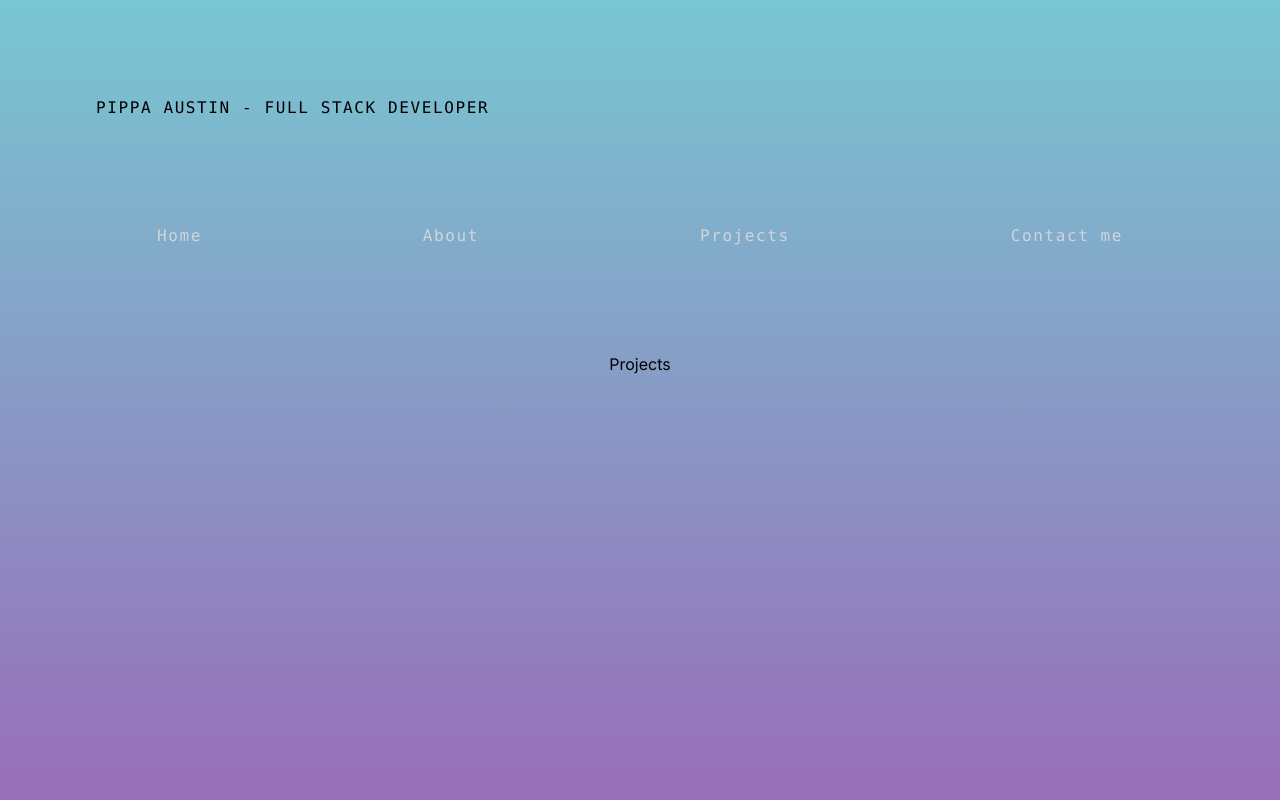
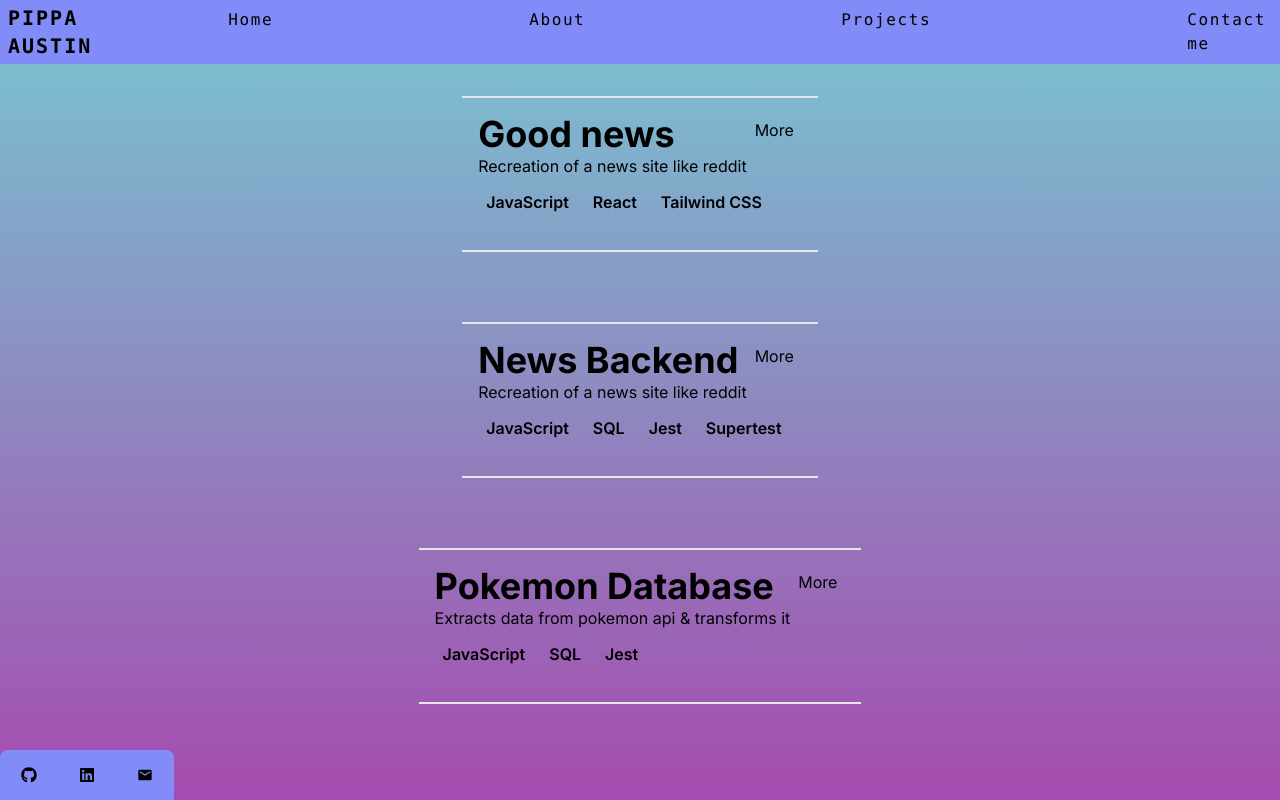
Before and after one commit to pippaamy/portfolio, a Next.js app: page /projects in a window 1280 px wide. Shown: the top 800 px of the page. Built offline with nearby package versions, Linux system fonts and the light colour scheme.

Commit message:
added contact page, added home page for projects, added navbar

```diff
--- /dev/null
+++ b/src/app/components/ContactForm.tsx
@@ -0,0 +1,49 @@
+import { FaGithub } from "react-icons/fa";
+import { FaLinkedin } from "react-icons/fa";
+import { MdEmail } from "react-icons/md";
+
+export default function ContactForm() {
+  return (
+    <>
+      <div className="p-5 hover:bg-violet-500/50  rounded-lg hover hover:dark:border-neutral-700 hover:dark:bg-neutral-800/30 ">
+        <a
+          href="mailto:pippa_austin@live.com"
+          className="group rounded-lg border border-transparent px-5 py-4 transition-colors "
+          target="_blank"
+          rel="noopener noreferrer"
+        >
+          <MdEmail />
+          <h2 className="font-bold text-lg p-3 border-b-2">
+            Email : pippa_austin@live.com
+          </h2>
+        </a>
+      </div>
+      <div className="p-5 hover:bg-violet-500/50  rounded-lg hover hover:dark:border-neutral-700 hover:dark:bg-neutral-800/30 ">
+        <a
+          href="https://github.com/pippaamy"
+          className="group rounded-lg border border-transparent px-5 py-4 transition-colors "
+          target="_blank"
+          rel="noopener noreferrer"
+        >
+          <FaGithub />
+          <h2 className="font-bold text-lg p-3 border-b-2">
+            Github : https://github.com/pippaamy
+          </h2>
+        </a>
+      </div>
+      <div className="p-5 hover:bg-violet-500/50 rounded-lg hover:dark:border-neutral-700 hover:dark:bg-neutral-800/30 ">
+        <a
+          href="https://uk.linkedin.com/in/pippa-austin-52a627b2"
+          className="group rounded-lg border border-transparent px-5 py-4 transition-colors "
+          target="_blank"
+          rel="noopener noreferrer"
+        >
+          <FaLinkedin />
+          <h2 className="font-bold text-lg p-3 border-b-2">
+            LinkedIn : https://uk.linkedin.com/in/pippa-austin-52a627b2
+          </h2>
+        </a>
+      </div>
+    </>
+  );
+}
--- a/src/app/components/Footer.tsx
+++ b/src/app/components/Footer.tsx
@@ -4,10 +4,10 @@ import { MdEmail } from "react-icons/md";
 
 export default function Footer() {
   return (
-    <div className=" flex ">
+    <div className="flex   bottom-0 fixed bg-indigo-400 rounded-t-lg">
       <a
         href="https://github.com/pippaamy"
-        className="group rounded-lg border border-transparent px-5 py-4 transition-colors  hover:bg-purple-500 hover:dark:border-neutral-700 hover:dark:bg-neutral-800/30"
+        className="group rounded-lg border border-transparent px-5 py-4 transition-colors  hover:bg-violet-500 hover:dark:border-neutral-700 hover:dark:bg-neutral-800/30"
         target="_blank"
         rel="noopener noreferrer"
       >
@@ -16,7 +16,7 @@ export default function Footer() {
 
       <a
         href="https://uk.linkedin.com/in/pippa-austin-52a627b2"
-        className="group rounded-lg border border-transparent px-5 py-4 transition-colors hover:bg-purple-500 hover:dark:border-neutral-700 hover:dark:bg-neutral-800/30"
+        className="group rounded-lg border border-transparent px-5 py-4 transition-colors hover:bg-violet-500 hover:dark:border-neutral-700 hover:dark:bg-neutral-800/30"
         target="_blank"
         rel="noopener noreferrer"
       >
@@ -25,7 +25,7 @@ export default function Footer() {
 
       <a
         href="mailto:pippa_austin@live.com"
-        className="group rounded-lg border border-transparent px-5 py-4 transition-colors hover:bg-purple-500  hover:dark:border-neutral-700 hover:dark:bg-neutral-800/30"
+        className="group rounded-lg border border-transparent px-5 py-4 transition-colors hover:bg-violet-500  hover:dark:border-neutral-700 hover:dark:bg-neutral-800/30"
         target="_blank"
         rel="noopener noreferrer"
       >
--- a/src/app/components/Header.tsx
+++ b/src/app/components/Header.tsx
@@ -1,12 +1,12 @@
-import Link from "next/link";
-
 export default function Header() {
   return (
-    <div className="flex   items-center justify-between p-24">
+    <div className="flex   items-center justify-between  text-xl">
       <header>
-        <h1 className="font-mono tracking-widest">
-          <Link href="/">PIPPA AUSTIN - FULL STACK DEVELOPER</Link>
-        </h1>
+        <a href="/">
+          <h1 className=" px-2 font-mono tracking-widest font-bold">
+            PIPPA AUSTIN
+          </h1>
+        </a>
       </header>
     </div>
   );
--- a/src/app/components/NavBar.tsx
+++ b/src/app/components/NavBar.tsx
@@ -1,28 +1,31 @@
+import Header from "./Header";
+
 export default function NavBar() {
   return (
-    <div className="flex justify-evenly  ">
+    <div className="flex  fixed  bg-indigo-400  ">
+      <Header />
       <a
         href="/"
-        className="block rounded-md px-16 py-2 text-base font-medium text-gray-300 hover:bg-violet-500 hover:text-white font-mono tracking-widest"
+        className="block rounded-md px-32 py-2 text-base font-medium  hover:bg-violet-500 hover:text-white font-mono tracking-widest"
       >
         Home
       </a>
       <a
         href="/skills"
-        className="block rounded-md px-16 py-2 text-base font-medium text-gray-300 hover:bg-violet-500 hover:text-white font-mono tracking-widest"
+        className="block rounded-md px-32 py-2 text-base font-medium  hover:bg-violet-500 hover:text-white font-mono tracking-widest"
         aria-current="page"
       >
         About
       </a>
       <a
         href="/projects"
-        className="block rounded-md px-16 py-2 text-base font-medium text-gray-300 hover:bg-violet-500 hover:text-white font-mono tracking-widest"
+        className="block rounded-md px-32 py-2 text-base font-medium  hover:bg-violet-500 hover:text-white font-mono tracking-widest"
       >
         Projects
       </a>
       <a
         href="/contact"
-        className="block rounded-md px-16 py-2 text-base font-medium text-gray-300 hover:bg-violet-500 hover:text-white font-mono tracking-widest"
+        className="block rounded-md px-32 py-2 text-base font-medium  hover:bg-violet-500 hover:text-white font-mono tracking-widest"
       >
         Contact me
       </a>
--- /dev/null
+++ b/src/app/components/ProjectCard.tsx
@@ -0,0 +1,61 @@
+import Link from "next/link";
+import { FunctionComponent } from "react";
+
+type ProjectProps = {
+  project: {
+    name: string;
+    slug: string;
+    type: string;
+    techStack: string[];
+    shortDescription: string;
+    description: string;
+    githubLink: string;
+    liveLink: string;
+    images: string[];
+  };
+};
+
+type Project = {
+  name: string;
+  slug: string;
+  type: string;
+  techStack: string[];
+  shortDescription: string;
+  description: string;
+  githubLink: string;
+  liveLink: string;
+  images: string[];
+};
+export const ProjectCard: FunctionComponent<ProjectProps> = ({ project }) => {
+  return (
+    <div className="flex flex-col text-primary-text border-y-2 border-accent p-2 md:p-4">
+      <Link key={project.name} href={`/work/${project.slug}`}>
+        <div className="flex justify-between">
+          <div>
+            <h3 className="text-4xl text-primary-text font-bold">
+              {project.name}
+            </h3>
+            <p>{project.shortDescription}</p>
+          </div>
+          <div className="flex justify-end">
+            <button className="bg-accent rounded-sm text-accent-text px-2 py-1 h-min">
+              More
+            </button>
+          </div>
+        </div>
+        <ul className="flex flex-wrap py-2">
+          {project.techStack.map((skill, index) => {
+            return (
+              <li
+                key={index}
+                className="px-2 py-1 mr-2 mb-2 bg-accent text-accent-text font-semibold"
+              >
+                {skill}
+              </li>
+            );
+          })}
+        </ul>
+      </Link>
+    </div>
+  );
+};
--- a/src/app/contact/page.tsx
+++ b/src/app/contact/page.tsx
@@ -1,7 +1,9 @@
+import ContactForm from "../components/ContactForm";
+
 export default function Contact() {
   return (
-    <div className="flex min-h-screen flex-col items-center justify-between p-24">
-      <h1>Contact</h1>
+    <div className=" min-h-screen  items-center  pt-20 px-32">
+      <ContactForm />
     </div>
   );
 }
--- a/src/app/layout.tsx
+++ b/src/app/layout.tsx
@@ -20,7 +20,6 @@ export default function RootLayout({
   return (
     <html lang="en">
       <body className={inter.className}>
-        <Header />
         <NavBar />
         {children}
         <Footer />
--- a/src/app/page.tsx
+++ b/src/app/page.tsx
@@ -19,7 +19,10 @@ import {
 export default function Home() {
   return (
     <main className="flex min-h-screen flex-col items-center justify-between p-24">
-      <div className=" w-full max-w-5xl items-center justify-between  lg:flex">
+      <h2 className="px-2 font-mono tracking-widest font-bold text-3xl">
+        PIPPA AUSTIN
+      </h2>
+
       <Image
         src="/IMG_0656.jpg"
         alt="pic of author"
@@ -27,6 +30,10 @@ export default function Home() {
         height={300}
         className="rounded-full aspect-square object-cover "
       />
+      <h2 className="px-2 font-mono tracking-widest font-bold text-2xl">
+        FULL STACK DEVELOPER
+      </h2>
+
       <ul className="flex flex-wrap pt-6 text-4xl">
         <li>
           <SiJavascript className="w-20 h-20 p-3" />
@@ -72,7 +79,6 @@ export default function Home() {
           <SiSupabase className="w-20 h-20 p-3" />
         </li>
       </ul>
-      </div>
     </main>
   );
 }
--- a/src/app/projects/page.tsx
+++ b/src/app/projects/page.tsx
@@ -1,7 +1,49 @@
+import { ProjectCard } from "../components/ProjectCard";
+
 export default function Projects() {
+  const projects = [
+    {
+      name: "Good news",
+      slug: "good-news",
+      type: "mobile",
+      techStack: ["JavaScript", "React", "Tailwind CSS"],
+      shortDescription: "Recreation of a news site like reddit",
+      description:
+        "This is a social news site, similar to reddit. Good News contains, articles are divided into topics, and each article allows users to upvote using the API. Users can also add or delete comments on an article.",
+      githubLink: "https://github.com/pippaamy/fe-news",
+      liveLink: "https://goodnews101.netlify.app/",
+      images: [],
+    },
+    {
+      name: "News Backend",
+      slug: "news-backend",
+      type: "desktop",
+      techStack: ["JavaScript", "SQL", "Jest", "Supertest"],
+      shortDescription: "Recreation of a news site like reddit",
+      description:
+        "This is a social news site, similar to reddit. Good News contains, articles are divided into topics, and each article allows users to upvote using the API. Users can also add or delete comments on an article.",
+      githubLink: "https://github.com/pippaamy/backend-news",
+      liveLink: "https://my-news-2d2d.onrender.com",
+      images: [],
+    },
+    {
+      name: "Pokemon Database",
+      slug: "pokemon-data",
+      type: "desktop",
+      techStack: ["JavaScript", "SQL", "Jest"],
+      shortDescription: "Extracts data from pokemon api & transforms it",
+      description: "",
+      githubLink: "https://github.com/pippatherine/pokeDB",
+      liveLink: "",
+      images: [],
+    },
+  ];
+
   return (
     <div className="flex min-h-screen flex-col items-center justify-between p-24">
-      <h1>Projects</h1>
+      {projects.map((project) => {
+        return <ProjectCard project={project} />;
+      })}
     </div>
   );
 }
```
Also changed, not shown: src/app/projects/[slug]/page.tsx (added). Lines whose indentation alone changed are shown as unchanged.
